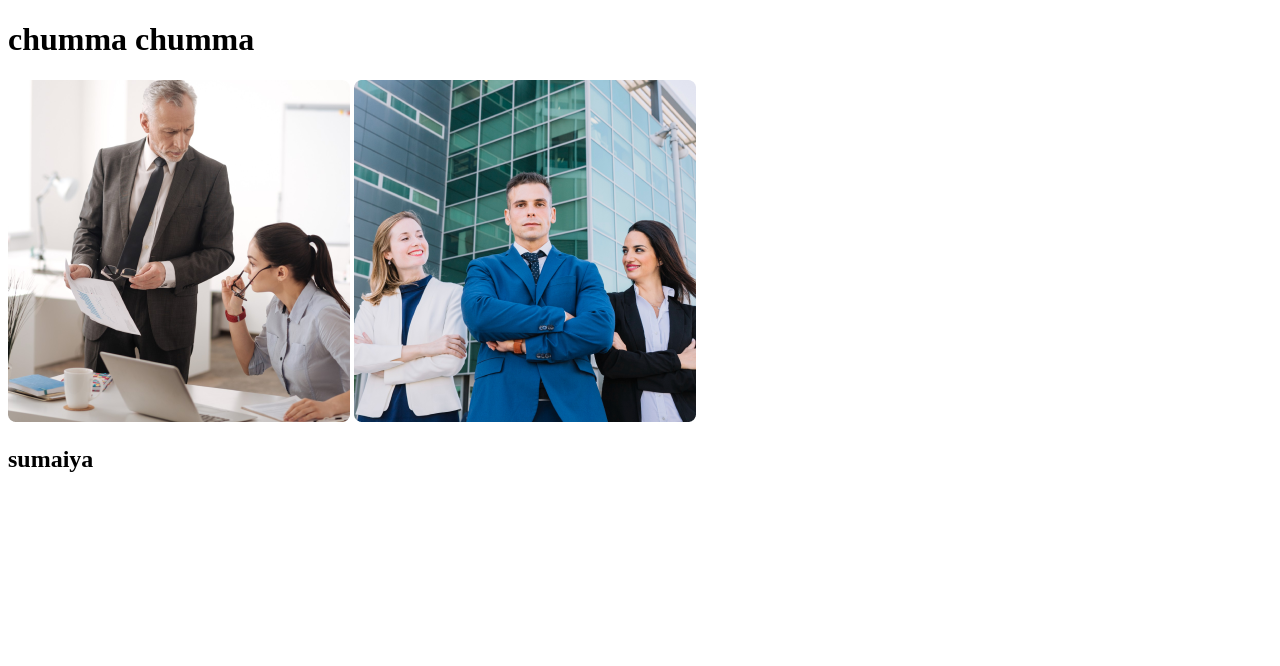
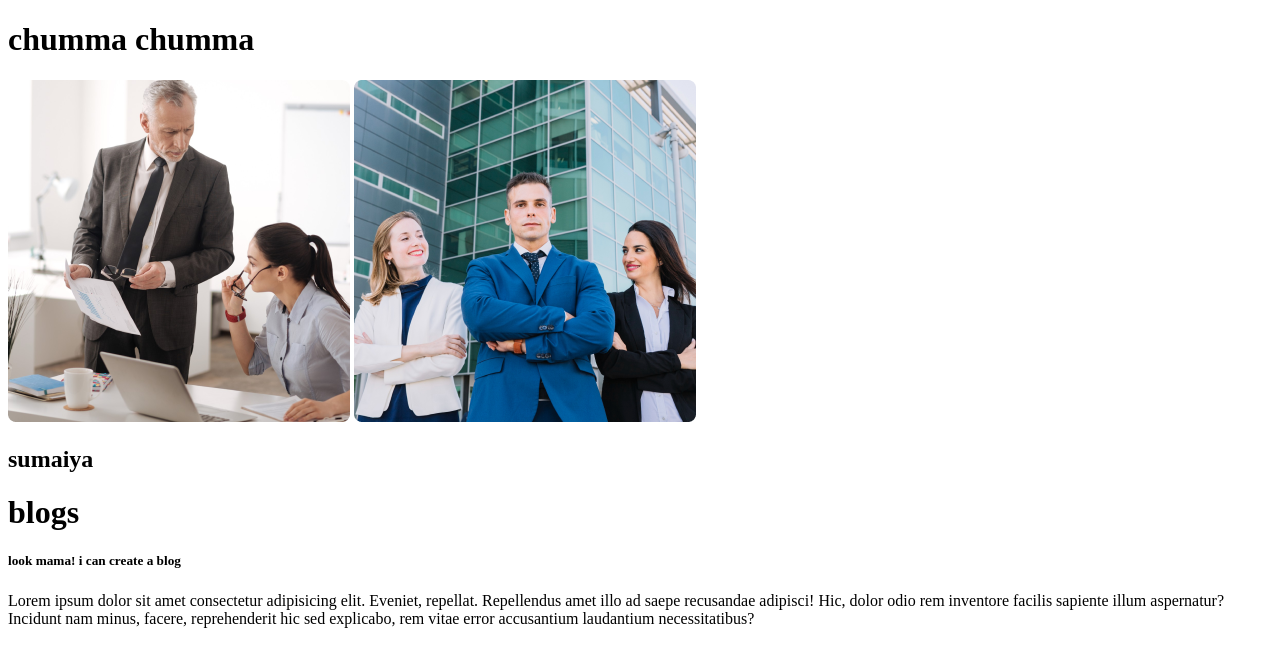
Before and after one commit to morsheda03/mina, a plain HTML site: page index.html in a window 1280 px wide. Drawn offline with Linux system fonts and the light colour scheme.

Commit message:
added blogs

```diff
--- a/index.html
+++ b/index.html
@@ -11,5 +11,8 @@
     <img src="images/team1.png" alt="">
     <img src="images/team2.png" alt="">
     <h2>sumaiya</h2>
+    <h1>blogs</h1>
+    <h5>look mama! i can create a blog</h5>
+    <p>Lorem ipsum dolor sit amet consectetur adipisicing elit. Eveniet, repellat. Repellendus amet illo ad saepe recusandae adipisci! Hic, dolor odio rem inventore facilis sapiente illum aspernatur? Incidunt nam minus, facere, reprehenderit hic sed explicabo, rem vitae error accusantium laudantium necessitatibus?</p>
 </body>
 </html>
```
